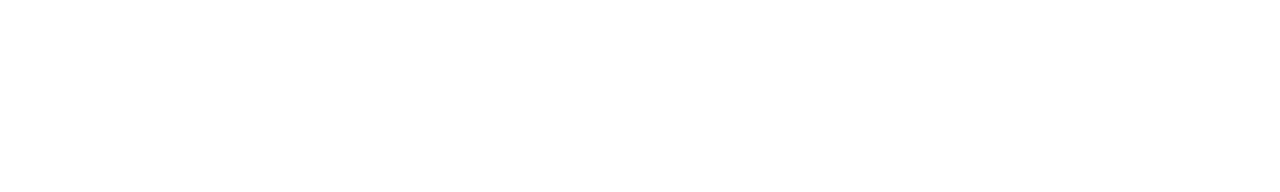
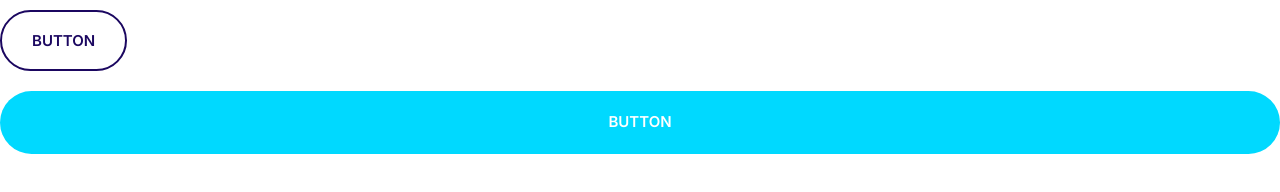
Before and after one commit to Mattmsun/nintendo, a plain HTML site: page index.html in a window 1280 px wide. Drawn offline with Linux system fonts and the light colour scheme.

Commit message:
button components

```diff
--- a/css/styles.css
+++ b/css/styles.css
@@ -4,6 +4,9 @@
     --color-accent:#ff3400;
     --color-headings:#1b0760;
     --color-body:#918ca4;
+}
+*,*::after,*::before{
+    box-sizing: border-box;
 }
 /* Typography */
 html{
@@ -136,3 +139,56 @@ a{
     justify-content: center;
     align-items: center;
 }
+/* Buttons */
+.btn{
+    border-radius: 40px;
+    border:0;
+    cursor: pointer;
+    font-size: 1.8rem;
+    font-weight: 600;
+    padding: 2rem 3rem;
+    text-transform: uppercase;
+    white-space: nowrap;
+    text-align: center;
+    margin: 1rem 0;
+}
+.btn--primary{
+    background: var(--color-primary);
+    color: #fff;
+}
+/* TODO */
+.btn--primary:hover{
+    background: #3a8ffd;
+}
+.btn--secondary{
+    background: var(--color-secondary);
+    color: #fff;
+}
+.btn--secondary:hover{
+    background: #00c8eb;
+}
+.btn--accent{
+    background: var(--color-accent);
+    color: #fff;
+}
+.btn--accent:hover{
+    background: #ec3000;
+}
+.btn--block{
+    width:100%;
+    display: inline-block;
+}
+.btn--outline{
+    background: #fff;
+    color:var(--color-headings);
+    border: 2px solid var(--color-headings);
+}
+.btn--outline:hover{
+    background: var(--color-headings);
+    color: #fff;
+}
+@media screen and (min-width: 1024px) {
+    .btn{
+        font-size: 1.5rem;
+    }
+}
--- a/index.html
+++ b/index.html
@@ -12,6 +12,7 @@
     <link rel="stylesheet" href="css/styles.css">
 </head>
 <body>
-
+    <button class="btn btn--outline ">Button</button>
+    <a href="#" class="btn btn--secondary btn--block">Button</a>
 </body>
 </html>
```
